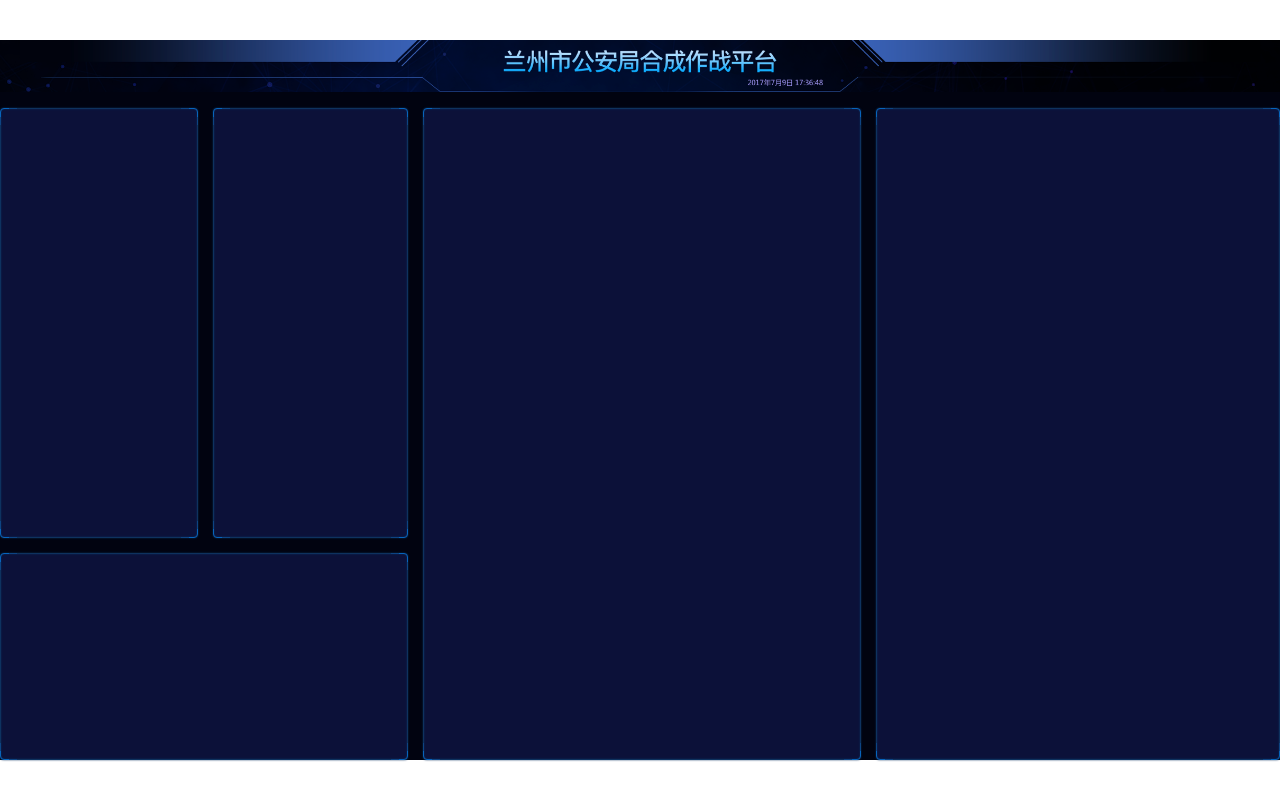
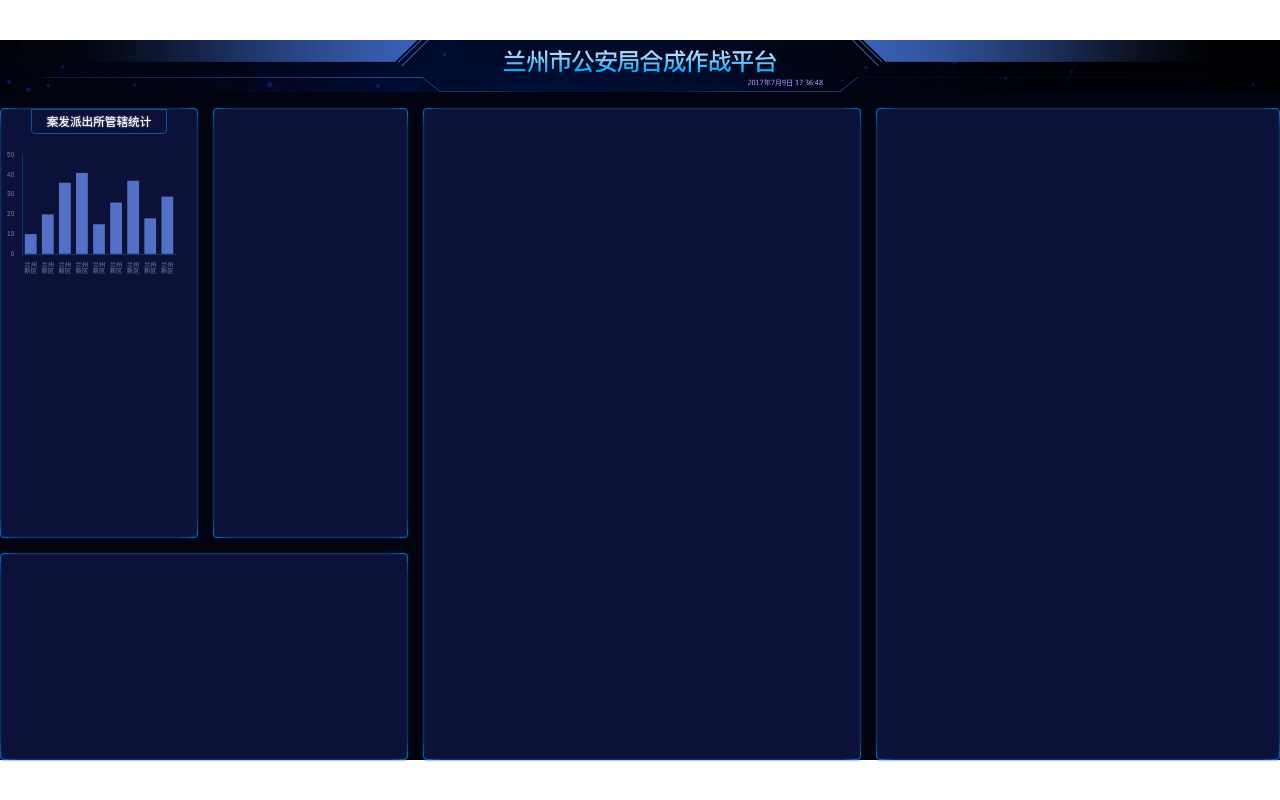
Before and after one commit to Sean-Zhang-rz/visualization, a React (Vite) app: page /#/ in a window 1280 px wide. Built offline with nearby package versions, Linux system fonts and the light colour scheme.

Commit message:
引入echarts，管辖统计

```diff
--- a/index.html
+++ b/index.html
@@ -10,7 +10,8 @@
     <script>
       const deviceWidth = document.documentElement.clientWidth;
       const deviceHeight = document.documentElement.clientHeight;
-      const pageWidth = deviceWidth / deviceHeight > 16 / 9 ? deviceHeight * (16 / 9) : deviceWidth;
+      window.pageWidth =
+        deviceWidth / deviceHeight > 16 / 9 ? deviceHeight * (16 / 9) : deviceWidth;
       const pageHeight = pageWidth / (16 / 9);
       const string = `<style>html{
         font-size: ${pageWidth / 100}px
--- a/src/pages/home.scss
+++ b/src/pages/home.scss
@@ -6,6 +6,7 @@
   display: flex;
   flex-direction: column;
   background: #010310;
+  color: white;
   > header {
     height: px(99);
     background-size: cover;
@@ -53,5 +54,25 @@
     > .section5 {
       grid-area: box5;
     }
+    .manage {
+      height: px(315);
+      display: flex;
+      flex-direction: column;
+      align-items: center;
+      h2 {
+        flex-shrink: 0;
+        border: 1px solid #0a5299;
+        border-bottom-left-radius: 4px;
+        border-bottom-right-radius: 4px;
+        font-size: px(22);
+        line-height: px(24);
+        padding: px(10) px(28);
+        text-shadow: 0 0 px(3) white;
+      }
+      .chart {
+        flex: 1;
+        width: 100%;
+      }
+    }
   }
 }
--- a/src/pages/home.tsx
+++ b/src/pages/home.tsx
@@ -1,17 +1,96 @@
-import React from 'react';
+import React, { useEffect, useRef } from 'react';
+import * as echarts from 'echarts';
+import image from '../images/header.png';
 import './home.scss';
-import image from '../images/header.png';
 
 export const Home = () => {
+  const px = (n: number) => (n / 2420) * (window as any).pageWidth;
+  const divRef = useRef(null);
+  useEffect(() => {
+    const myChart = echarts.init(divRef.current);
+    myChart.setOption({
+      textStyle: {
+        fontSize: px(12),
+        color: '#79839E',
+      },
+      title: { show: false },
+      legend: { show: false },
+      xAxis: {
+        data: [
+          '兰州新区',
+          '兰州新区',
+          '兰州新区',
+          '兰州新区',
+          '兰州新区',
+          '兰州新区',
+          '兰州新区',
+          '兰州新区',
+          '兰州新区',
+        ],
+        axisTick: { show: false },
+        axisLine: {
+          lineStyle: { color: '#083B70' },
+        },
+        axisLabel: {
+          fontSize: px(12),
+          formatter(val) {
+            if (val.length > 2) {
+              const array = val.split('');
+              array.splice(2, 0, '\n');
+              return array.join('');
+            } else {
+              return val;
+            }
+          },
+        },
+      },
+      grid: {
+        x: px(40),
+        y: px(40),
+        x2: px(40),
+        y2: px(40),
+      },
+      yAxis: {
+        splitLine: { show: false },
+        axisLine: {
+          show: true,
+          lineStyle: { color: '#083B70' },
+        },
+        axisLabel: {
+          fontSize: px(12),
+        },
+      },
+      series: [
+        {
+          type: 'bar',
+          data: [10, 20, 36, 41, 15, 26, 37, 18, 29],
+        },
+      ],
+    });
+  }, []);
+
   return (
     <div className="home">
       <header style={{ backgroundImage: `url(${image})` }}></header>
       <main>
-        <section className="section1"></section>
-        <section className="section2"></section>
-        <section className="section3"></section>
-        <section className="section4"></section>
-        <section className="section5"></section>
+        <section className="section1">
+          <div className="borderd manage">
+            <h2>案发派出所管辖统计</h2>
+            <div ref={divRef} className="chart"></div>
+          </div>
+        </section>
+        <section className="section2">
+          <div className="borderd sec"></div>
+        </section>
+        <section className="section3">
+          <div className="borderd sec"></div>
+        </section>
+        <section className="section4">
+          <div className="borderd sec"></div>
+        </section>
+        <section className="section5">
+          <div className="borderd sec"></div>
+        </section>
       </main>
     </div>
   );
--- a/src/shared/style.scss
+++ b/src/shared/style.scss
@@ -35,3 +35,11 @@
 .App {
   flex: 1;
 }
+h1,
+h2,
+h3,
+h4,
+h5,
+h6 {
+  font-size: 16px;
+}
```
